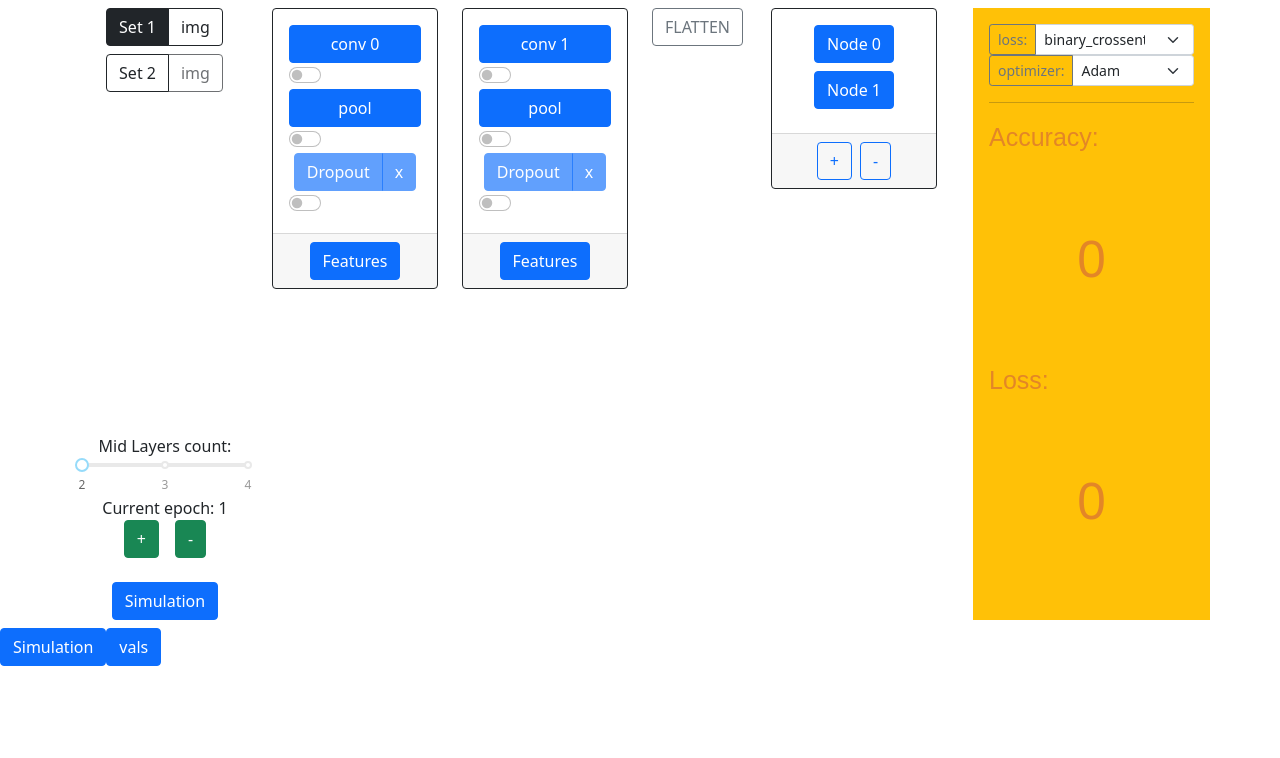
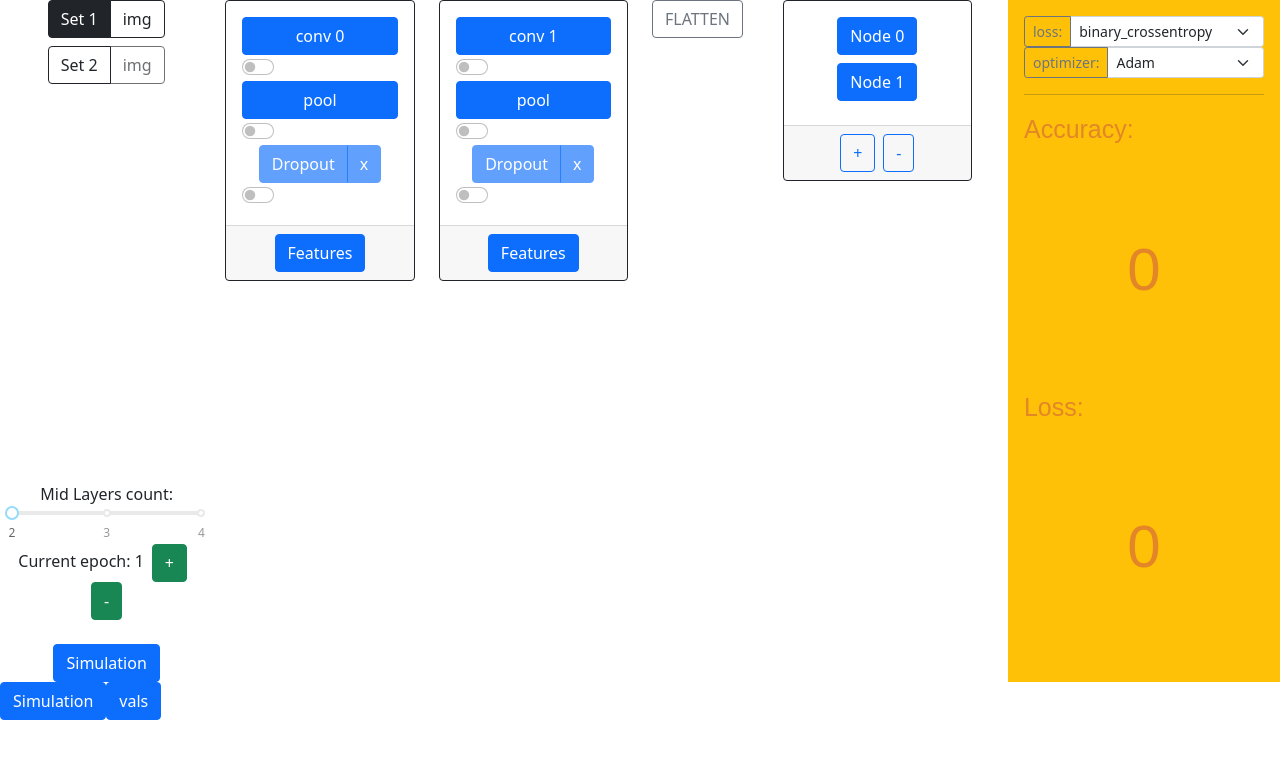
Before and after one commit to Wklej/CNNSIM, a React (Create React App) app: page / in a window 1280 px wide. Shown: the top 758 px of the page. Built offline with nearby package versions, Linux system fonts and the light colour scheme.

Commit message:
+ container fluid

```diff
--- a/src/App.js
+++ b/src/App.js
@@ -173,7 +173,7 @@ function App() {
     }
 
     return (
-        <div>
+        <>
             <testContext.Provider value={handleLayerChange}>
                 <paramContext.Provider value={getValues}>
                     {/* <TopBar numLayers={numLayers} handleSliderChange={handleSliderChange}
@@ -191,7 +191,7 @@ function App() {
             </testContext.Provider>
             <button className='btn btn-primary' onClick={() => compare_json()}>Simulation</button>
             <button className='btn btn-primary' onClick={() => console.log(allVals.layers[0].drop)}>vals</button>
-        </div>
+        </>
     );
 }
 
--- a/src/Workflow.js
+++ b/src/Workflow.js
@@ -21,7 +21,7 @@ const Workflow = ({numLayers, handleSliderChange, handleImageChange, handleModel
   // const handleFeaturesClose = () => setShowFeatures(false);
 
     return (
-        <div className="container my-2">
+        <div className="container-fluid">
           <div className="row flex-nowrap">
             <div className="col-2 d-flex justify-content-center">
               {/* LEFT PANEL */}
```
